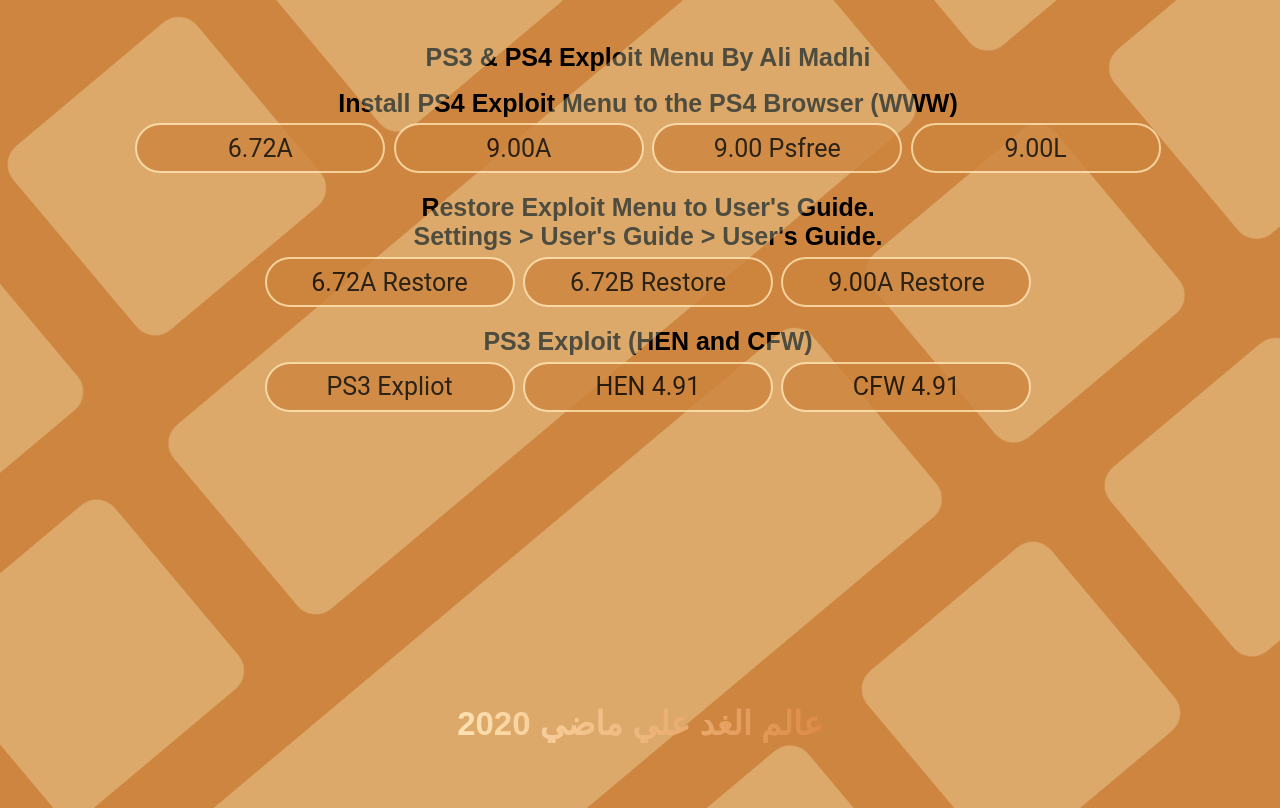
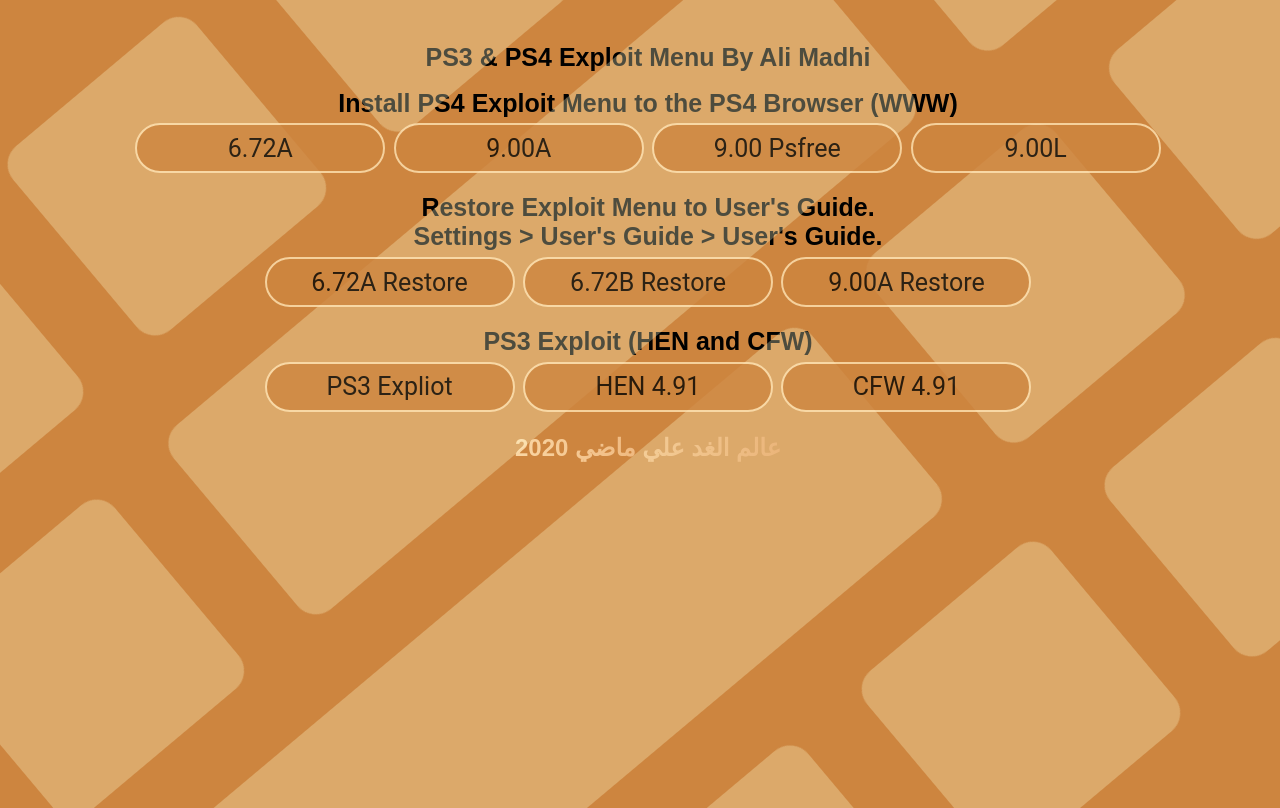
Before and after one commit to pe83/pe83.github.io, a PHP site: page / in a window 1280 px wide. Run offline with PHP 8.4, Linux system fonts and the light colour scheme.

Commit message:
Update styles.css

```diff
--- a/styles.css
+++ b/styles.css
@@ -77,12 +77,7 @@ button:hover{
   box-shadow: 0 8px 16px 0 rgba(0,0,0,0.2);
 }
 
-footer {
-position:fixed;left:0px;right:0px;bottom:30px;
-font-size:22px;font-weight:bold;z-index:1;color:#FFE4B5;text-align:left;
-text-align:center;
-font-weight:bold;
-}
+
 
 .linear-wipe {
     text-align: center;
```
